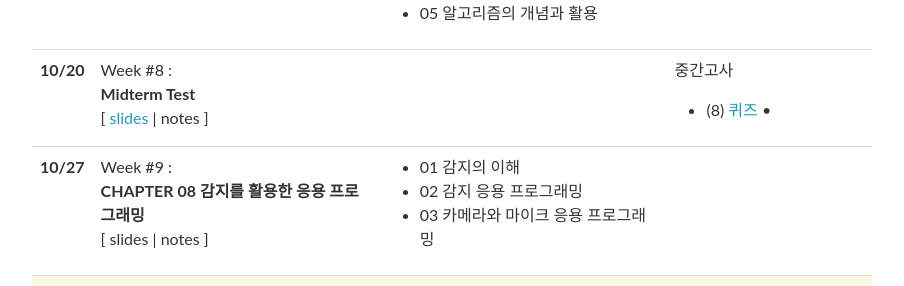
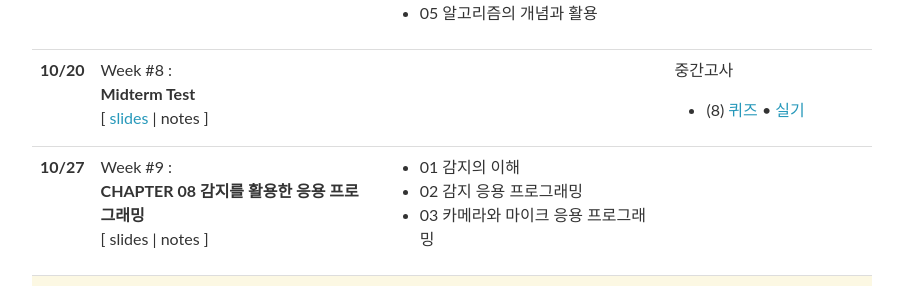
Before and after one commit to 2023-aaronkr/jnue-iss, a Jekyll site: the page built from _pages/lectures.md, in a window 1280 px wide and 900 px high, scrolled down 883 px. Shown: the part 160-446 px from the top of the window, without its empty margins (188-1092 px from the left). Built offline with Jekyll 4.4.1, drawn with Linux system fonts in a browser that asks for light colours; nearby versions of some CDN libraries; comment, search, counter and statistics services are not loaded.

Commit message:
Update lectures.yml

```diff
--- a/_data/lectures.yml
+++ b/_data/lectures.yml
@@ -92,7 +92,7 @@
     <ul>
       <li style="display: none;">(7) <a href="https://forms.gle/9aGRVkrMybaoBkmNA">퀴즈</a> &bull; <a href="https://docs.google.com/presentation/d/1mdd5DxWhZ38Hcvr6w5-vuTZT1OYd8aZp3sloef6NjAQ/edit?usp=sharing">실기</a></li>
       <li style="display: none;">(2) <a href="https://forms.gle/G3fLZPw4kCU6LAfu9">퀴즈</a> &bull; <a href="https://docs.google.com/presentation/d/1mdd5DxWhZ38Hcvr6w5-vuTZT1OYd8aZp3sloef6NjAQ/edit?usp=sharing">실기</a></li>
-      <li>(8) <a href="https://forms.gle/LXW2TpG7QgHjzWcVA">퀴즈</a> &bull; <a style="display: none;" href="https://docs.google.com/presentation/d/1mdd5DxWhZ38Hcvr6w5-vuTZT1OYd8aZp3sloef6NjAQ/edit?usp=sharing">실기</a></li>
+      <li>(8) <a href="https://forms.gle/LXW2TpG7QgHjzWcVA">퀴즈</a> &bull; <a href="https://docs.google.com/presentation/d/1mdd5DxWhZ38Hcvr6w5-vuTZT1OYd8aZp3sloef6NjAQ/edit?usp=sharing">실기</a></li>
       <li style="display: none;">(12) <a href="https://forms.gle/YLHkK9HhAXZjvoDA7">퀴즈</a> &bull; <a style="display: none;" href="https://docs.google.com/presentation/d/1mdd5DxWhZ38Hcvr6w5-vuTZT1OYd8aZp3sloef6NjAQ/edit?usp=sharing">실기</a></li>
     </ul>
 
```
